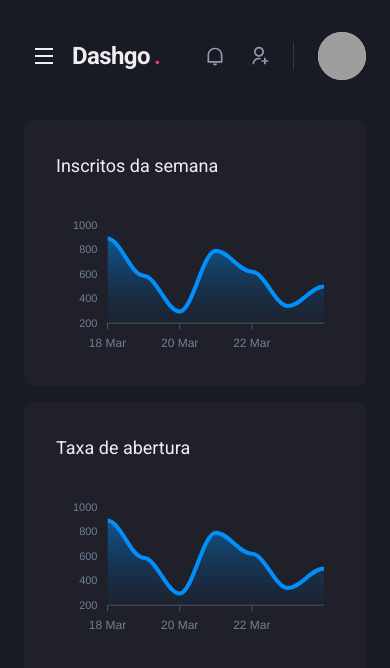
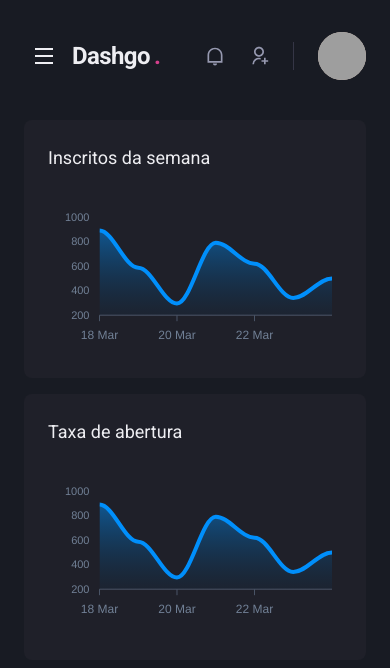
Before and after one commit to avellar2/dashgo, a Next.js app: page /dashboard in a window 390 px wide. Shown: the top 668 px of the page. Built offline with nearby package versions, Linux system fonts and the light colour scheme; grey boxes are pictures that could not be loaded.

Commit message:
Dashbord responsivo

```diff
--- a/src/pages/dashboard.tsx
+++ b/src/pages/dashboard.tsx
@@ -79,7 +79,7 @@ export default function Dashboard() {
 
                 <SimpleGrid flex={'1'} gap='4' minChildWidth={'320px'} align='flex-start'>
                     <Box
-                        p={'8'}
+                        p={['6', '8']}
                         bg={'gray.800'}
                         borderRadius={8}
                         pb={'4'}
@@ -88,7 +88,7 @@ export default function Dashboard() {
                         <Chart options={options} series={series} type="area" height={160} />
                     </Box>
                     <Box
-                        p={8}
+                        p={['6', '8']}
                         bg={'gray.800'}
                         borderRadius={8}
                     >
```
